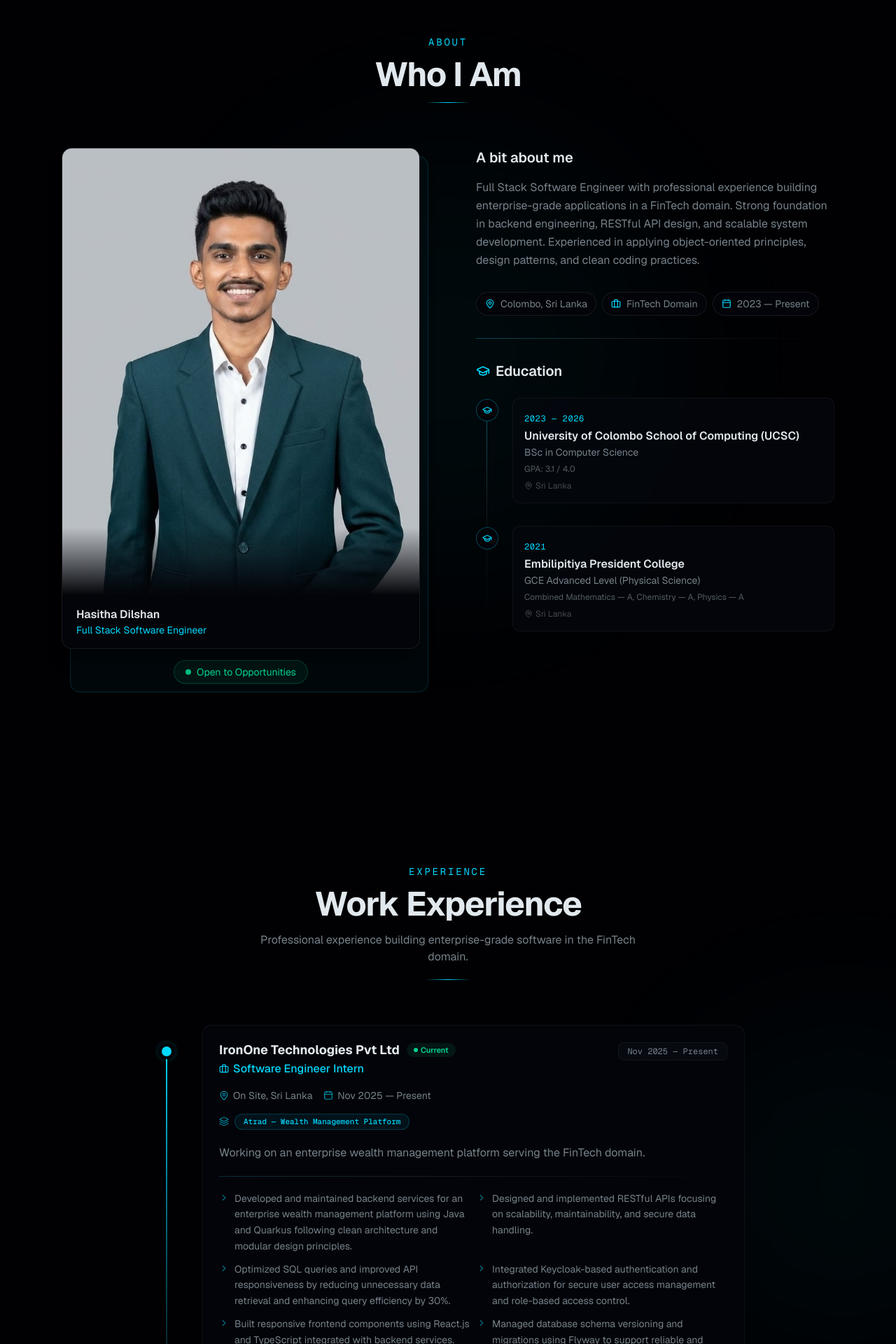
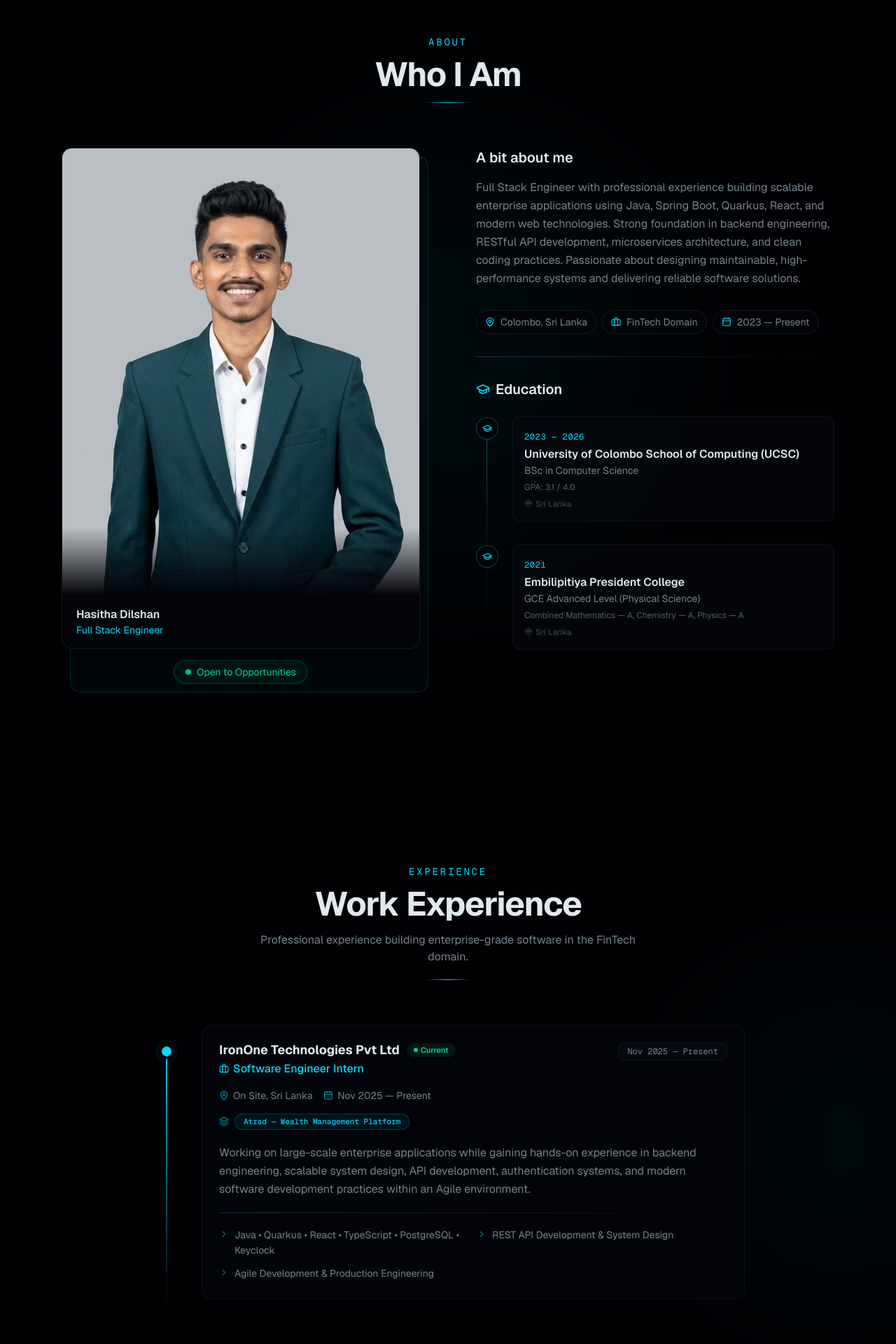
Before and after one commit to hasithadil/test-pwa, a Next.js app: page / in a window 1280 px wide. Shown: the part 880-2800 px from the top of the page at 70% size. Built offline with nearby package versions, Linux system fonts and the light colour scheme.

Commit message:
change the contents

```diff
--- a/src/data/portfolio.ts
+++ b/src/data/portfolio.ts
@@ -4,9 +4,9 @@
 
 export const personalInfo = {
   name: "Hasitha Dilshan",
-  title: "Full Stack Software Engineer",
-  tagline: "Building enterprise-grade applications with Java, Spring Boot, and modern web technologies.",
-  location: "Colombo, Sri Lanka",
+  title: "Full Stack Engineer",
+tagline:
+  "Building scalable and maintainable software solutions with modern web technologies.",  location: "Colombo, Sri Lanka",
   email: "hasithadilshan15706@gmail.com",
   phone: "+94 70 421 4960",
   resumeUrl: "/cv.pdf",
@@ -19,10 +19,10 @@ export const personalInfo = {
 };
 
 export const profileSummary =
-  "Full Stack Software Engineer with professional experience building enterprise-grade applications in a FinTech domain. Strong foundation in backend engineering, RESTful API design, and scalable system development. Experienced in applying object-oriented principles, design patterns, and clean coding practices.";
+  "Full Stack Engineer with professional experience building scalable enterprise applications using Java, Spring Boot, Quarkus, React, and modern web technologies. Strong foundation in backend engineering, RESTful API development, microservices architecture, and clean coding practices. Passionate about designing maintainable, high-performance systems and delivering reliable software solutions.";
 
 export const typingPhrases = [
-  "Full Stack Software Engineer",
+  "Full Stack Engineer",
   "Backend Specialist",
 ];
 
@@ -43,6 +43,28 @@ export const education = [
   },
 ];
 
+// export const experience = [
+//   {
+//     company: "IronOne Technologies Pvt Ltd",
+//     role: "Software Engineer Intern",
+//     project: "Atrad — Wealth Management Platform",
+//     location: "On Site, Sri Lanka",
+//     period: "Nov 2025 — Present",
+//     description:
+//       "Working on an enterprise wealth management platform serving the FinTech domain.",
+//     highlights: [
+//       "Developed and maintained backend services for an enterprise wealth management platform using Java and Quarkus following clean architecture and modular design principles.",
+//       "Designed and implemented RESTful APIs focusing on scalability, maintainability, and secure data handling.",
+//       "Optimized SQL queries and improved API responsiveness by reducing unnecessary data retrieval and enhancing query efficiency by 30%.",
+//       "Integrated Keycloak-based authentication and authorization for secure user access management and role-based access control.",
+//       "Built responsive frontend components using React.js and TypeScript integrated with backend services.",
+//       "Managed database schema versioning and migrations using Flyway to support reliable and maintainable deployments.",
+//       "Collaborated with cross-functional teams in an Agile (Scrum) environment to deliver production-ready features.",
+//       "Participated in code reviews, debugging, and technical discussions to improve code quality and development standards.",
+//     ],
+//   },
+// ];
+
 export const experience = [
   {
     company: "IronOne Technologies Pvt Ltd",
@@ -50,17 +72,14 @@ export const experience = [
     project: "Atrad — Wealth Management Platform",
     location: "On Site, Sri Lanka",
     period: "Nov 2025 — Present",
+
     description:
-      "Working on an enterprise wealth management platform serving the FinTech domain.",
-    highlights: [
-      "Developed and maintained backend services for an enterprise wealth management platform using Java and Quarkus following clean architecture and modular design principles.",
-      "Designed and implemented RESTful APIs focusing on scalability, maintainability, and secure data handling.",
-      "Optimized SQL queries and improved API responsiveness by reducing unnecessary data retrieval and enhancing query efficiency by 30%.",
-      "Integrated Keycloak-based authentication and authorization for secure user access management and role-based access control.",
-      "Built responsive frontend components using React.js and TypeScript integrated with backend services.",
-      "Managed database schema versioning and migrations using Flyway to support reliable and maintainable deployments.",
-      "Collaborated with cross-functional teams in an Agile (Scrum) environment to deliver production-ready features.",
-      "Participated in code reviews, debugging, and technical discussions to improve code quality and development standards.",
+      "Working on large-scale enterprise applications while gaining hands-on experience in backend engineering, scalable system design, API development, authentication systems, and modern software development practices within an Agile environment.",
+
+     highlights: [
+      "Java • Quarkus • React • TypeScript • PostgreSQL • Keyclock",
+      "REST API Development & System Design",
+      "Agile Development & Production Engineering",
     ],
   },
 ];
@@ -128,10 +147,67 @@ export const projects = [
       "Google Maps API",
       "PayHere",
     ],
-    githubUrl: null,
+    githubUrl: "https://github.com/havidw/farmlink",
     demoUrl: null,
     featured: false,
   },
+
+  {
+  id: "learning-management-system",
+  title: "Learning Management System",
+  year: "2025",
+  description:
+    "Full-stack learning management platform designed for academic environments with secure authentication, course enrollment, progress tracking, and role-based access management for students and lecturers.",
+
+  highlights: [
+    // "Implemented secure authentication and role-based access control using Keycloak.",
+
+    // "Developed scalable REST APIs and integrated React frontend workflows for course management and student progress tracking.",
+
+    // "Designed relational database structures for user, course, and enrollment management using PostgreSQL.",
+  ],
+
+  technologies: [
+    "Java",
+    "Spring Boot",
+    "React",
+    "PostgreSQL",
+    "Keycloak",
+    "TypeScript",
+  ],
+
+  githubUrl: "https://github.com/hasithadil/lms-back",
+  demoUrl: null,
+  featured: true,
+},
+
+{
+  id: "vitos-kitchen",
+  title: "Vitos Kitchen",
+  year: "2024",
+  description:
+    "MERN-stack restaurant ordering application enabling customers to browse menus, place orders, manage carts, and interact with a responsive digital food ordering experience.",
+
+  highlights: [
+    // "Built responsive frontend interfaces with React for menu browsing, cart management, and order placement.",
+
+    // "Developed RESTful backend services and database models for products, orders, and customer workflows.",
+
+    // "Implemented dynamic state management and real-time user interactions for a smooth ordering experience.",
+  ],
+
+  technologies: [
+    "MongoDB",
+    "Express.js",
+    "React",
+    "Node.js",
+    "JavaScript",
+  ],
+
+  githubUrl: "https://github.com/JAbasith/food-del",
+  demoUrl: null,
+  featured: false,
+},
 ];
 
 export const skills = {
```
Also changed, not shown: 2 other files (tests, documents, lock files or other folders).
